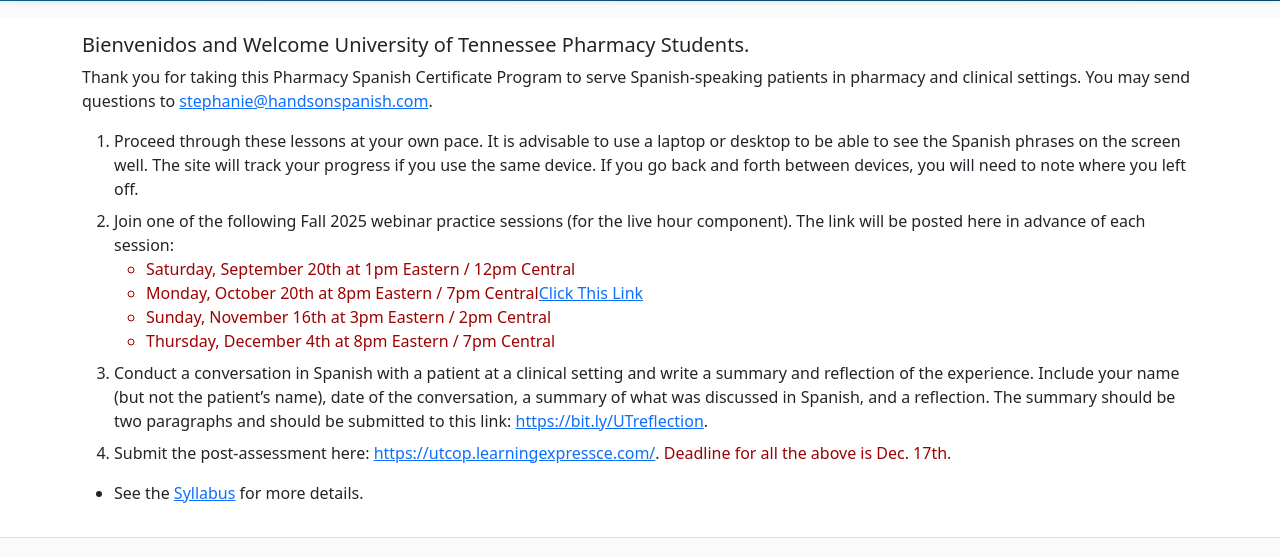
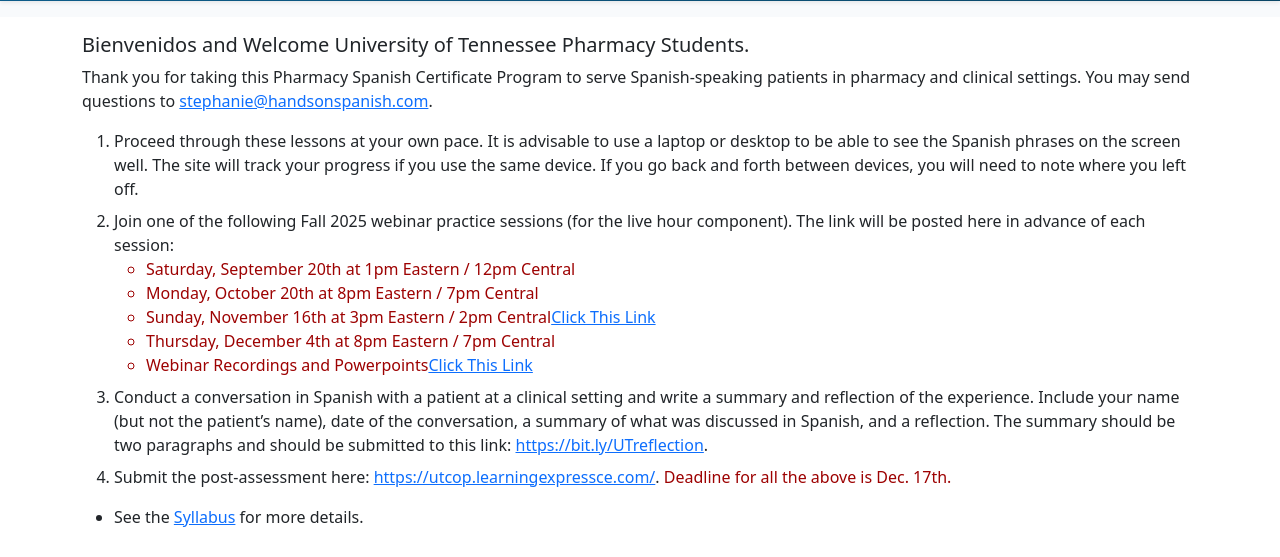
Before and after one commit to chrislangston/hosut, a plain HTML site: page index.html in a window 1280 px wide. Shown: the part 81-638 px from the top of the page. Drawn offline with nearby package versions, Linux system fonts and the light colour scheme.

Commit message:
Update index.html

```diff
--- a/index.html
+++ b/index.html
@@ -34,9 +34,10 @@
       Join one of the following Fall 2025 webinar practice sessions (for the live hour component). The link will be posted here in advance of each session:
       <ul style="color: rgb(157, 2, 2);">
         <li>Saturday, September 20th at 1pm Eastern / 12pm Central&nbsp;&nbsp;</li>
-        <li>Monday, October 20th at 8pm Eastern / 7pm Central<a href="https://us06web.zoom.us/j/83055646604?pwd=83W30vjC7OELEc4ZqK6ByEyAkccSSC.1">Click This Link</a></li>
-        <li>Sunday, November 16th at 3pm Eastern / 2pm Central</li>
+        <li>Monday, October 20th at 8pm Eastern / 7pm Central</li>
+        <li>Sunday, November 16th at 3pm Eastern / 2pm Central<a href="https://us06web.zoom.us/j/85834252080?pwd=L5Uh8GrAvOkbVvbKkqXaeWJlPKJsDV.1">Click This Link</a></li>
         <li>Thursday, December 4th at 8pm Eastern / 7pm Central</li>
+        <li>Webinar Recordings and Powerpoints<a href="https://drive.google.com/drive/folders/1jija2oZmwAUxJji5pZq6MX-RXHHoPVLU?usp=drive_link">Click This Link</a></li>
       </ul>
     </li>
     <li class="mb-2">
```
